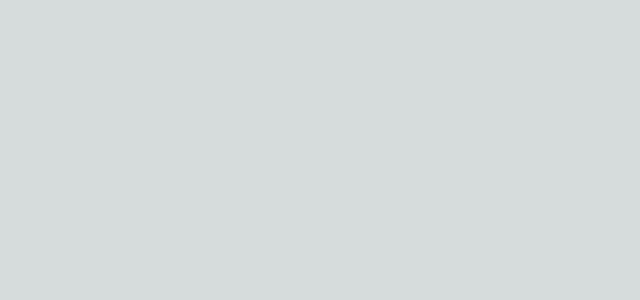
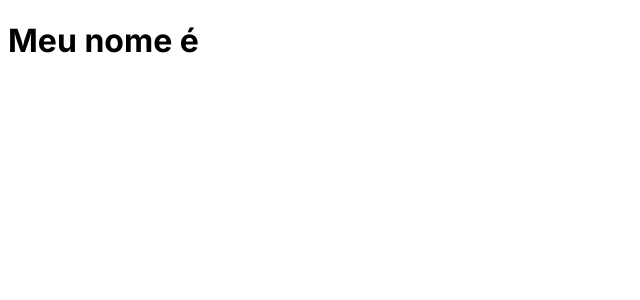
Before and after one commit to matheusp94/hooks, a Next.js app: page / in a window 1280 px wide. Shown: the top 300 px of the page, without its empty margins (0-640 px from the left). Built offline with nearby package versions, Linux system fonts and the light colour scheme.

Commit message:
aprendendohooks

```diff
--- /dev/null
+++ b/app/components/PrintMessage/index.js
@@ -0,0 +1,7 @@
+import React from 'react';
+
+const PrintMessage = ()=>{
+    return <h1>Meu nome é</h1>
+}
+
+export default PrintMessage
--- a/app/layout.js
+++ b/app/layout.js
@@ -1,4 +1,4 @@
-import './globals.css'
+
 import { Inter } from 'next/font/google'
 
 const inter = Inter({ subsets: ['latin'] })
--- a/app/page.js
+++ b/app/page.js
@@ -1,9 +1,9 @@
-import Image from 'next/image'
+import PrintMessage from './components/PrintMessage';
 
 export default function Home() {
   return (
     <main>
-
+      <PrintMessage />
     </main>
 
   )
```
